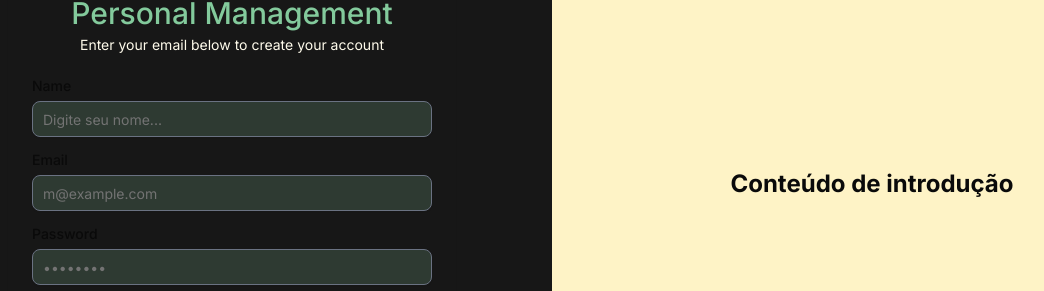
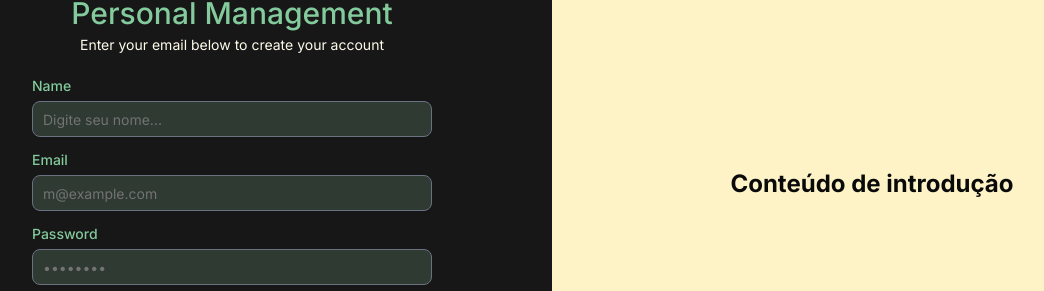
Before and after one commit to luiz-divino/frontend_personal_system, a Next.js app: page /register in a window 1280 px wide. Shown: the part 216-507 px from the top of the page, without its empty margins (88-1132 px from the left). Built offline with nearby package versions, Linux system fonts and the light colour scheme; no server answers.

Commit message:
style: add new color for label input form

```diff
--- a/components/forms/login-form.tsx
+++ b/components/forms/login-form.tsx
@@ -36,7 +36,7 @@ export function LoginForm() {
             <CardContent>
                 <form action={formAction} className="space-y-4">
                     <div className="space-y-2">
-                        <Label htmlFor="email">Email</Label>
+                        <Label htmlFor="email" className="text-text-register">Email</Label>
                         <Input
                             className="bg-input-register text-amber-50 placeholder:text-input-text-register"
                             id="email"
@@ -47,7 +47,7 @@ export function LoginForm() {
                         />
                     </div>
                     <div className="space-y-2">
-                        <Label htmlFor="password">Password</Label>
+                        <Label htmlFor="password" className="text-text-register">Password</Label>
                         <Input
                             className="bg-input-register text-amber-50 placeholder:text-input-text-register"
                             id="password"
--- a/components/forms/register-form.tsx
+++ b/components/forms/register-form.tsx
@@ -39,7 +39,7 @@ export function RegisterForm() {
             <CardContent>
                 <form action={formAction} className="space-y-4">
                     <div className="space-y-2">
-                        <Label htmlFor="name">Name</Label>
+                        <Label htmlFor="name" className="text-text-register">Name</Label>
                         <Input
                             className="bg-input-register text-amber-50 placeholder:text-input-text-register"
                             id="name"
@@ -51,7 +51,7 @@ export function RegisterForm() {
                         />
                     </div>
                     <div className="space-y-2">
-                        <Label htmlFor="email">Email</Label>
+                        <Label htmlFor="email" className="text-text-register">Email</Label>
                         <Input
                             className="bg-input-register text-amber-50 placeholder:text-input-text-register"
                             id="email"
@@ -62,7 +62,7 @@ export function RegisterForm() {
                         />
                     </div>
                     <div className="space-y-2">
-                        <Label htmlFor="password">Password</Label>
+                        <Label htmlFor="password" className="text-text-register">Password</Label>
                         <Input
                             className="bg-input-register text-amber-50 placeholder:text-input-text-register"
                             id="password"
```
